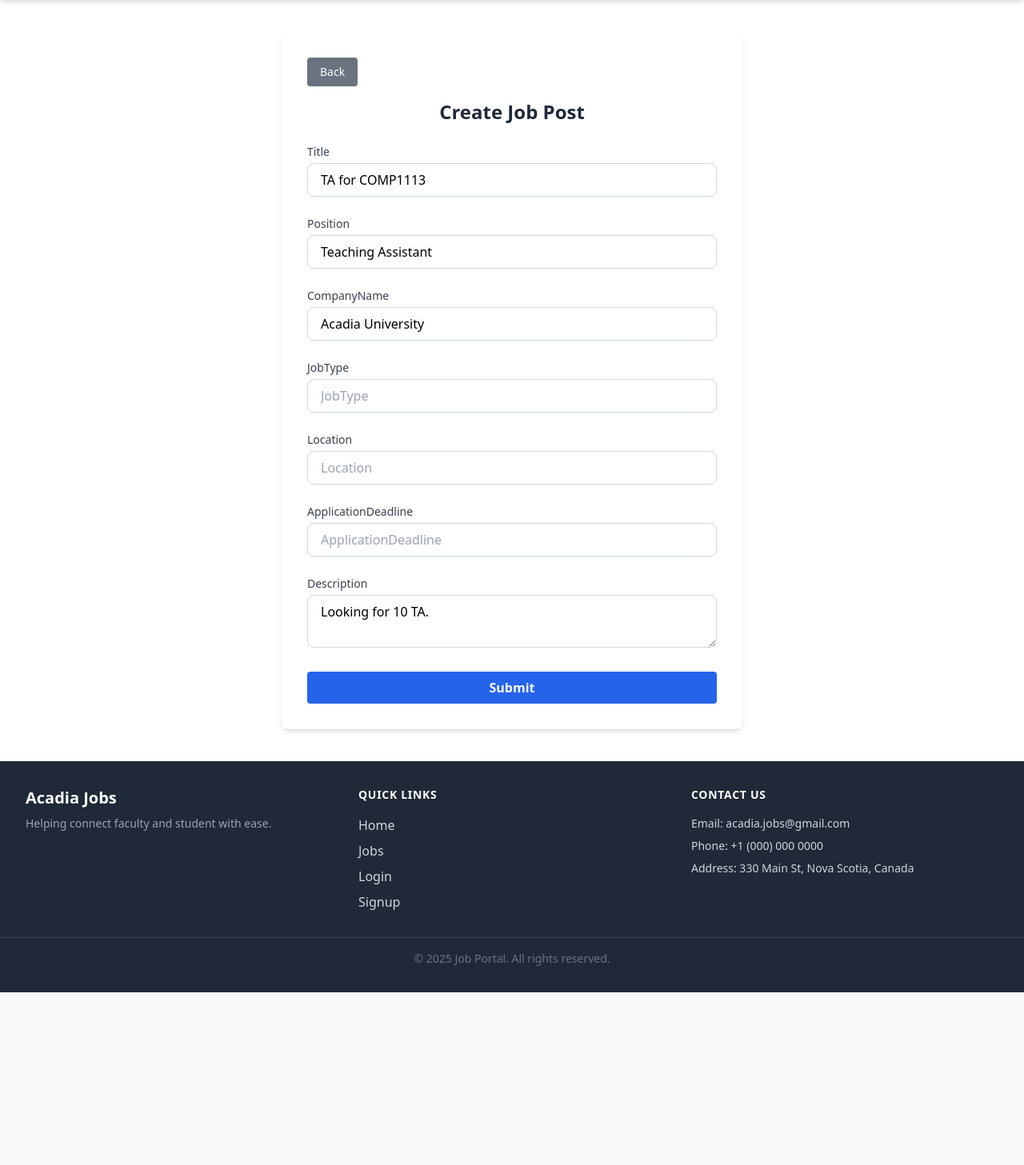
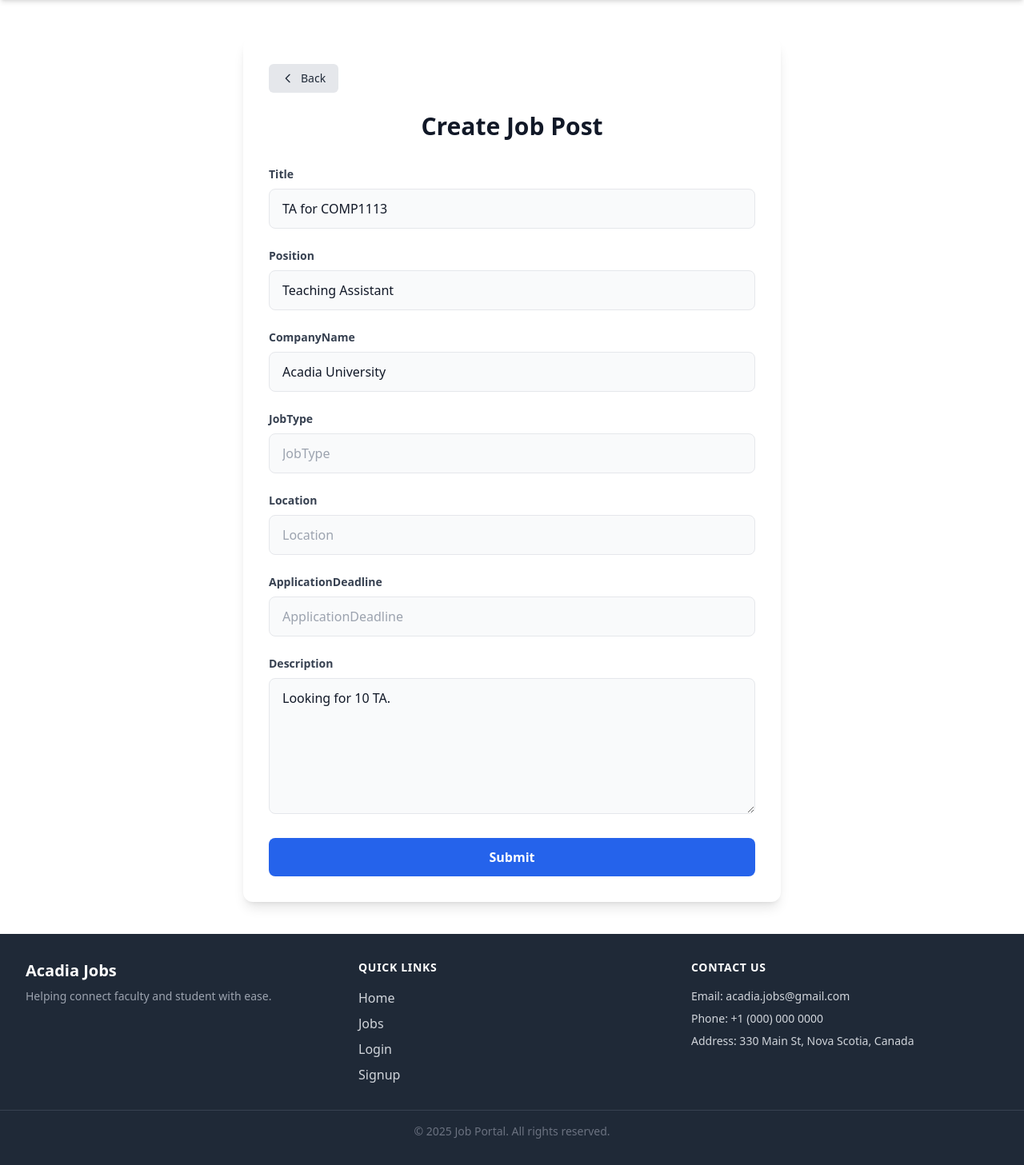
Before and after one commit to roshan589/Acadia-Jobs, a Django app: page /jobs/edit/3/ in a window 1280 px wide. Shown: the part 64-1521 px from the top of the page at 80% size. Before the commit the page ends 1305 px from the top, so only its background shows below. Run offline with Django 5.2, Linux system fonts and the light colour scheme; a user stored in the database is signed in; data comes from the database, SQL or seed files in the repository; some libraries are stand-ins or nearby versions.

Commit message:
Edited the create job html file

```diff
--- a/loginSignup/templates/createJob.html
+++ b/loginSignup/templates/createJob.html
@@ -2,43 +2,57 @@
 
 {% block content %}
 
-<div class="max-w-xl mx-auto mt-10 bg-white shadow-md rounded-lg p-8">
-  <div class="mb-4 ">
-        <a href="{% url 'test' %}" class="inline-block bg-gray-500 text-white px-4 py-2 rounded hover:bg-gray-600 text-sm font-medium">
-            Back
-        </a>
+<div class="max-w-2xl mx-auto mt-12 bg-white shadow-lg rounded-xl p-8">
+  <div class="mb-6">
+    <a href="{% url 'test' %}" class="inline-flex items-center bg-gray-200 text-gray-800 px-4 py-2 rounded-md hover:bg-gray-300 text-sm font-medium transition-colors duration-200">
+      <svg class="w-4 h-4 mr-2" fill="none" stroke="currentColor" viewBox="0 0 24 24" xmlns="http://www.w3.org/2000/svg">
+        <path stroke-linecap="round" stroke-linejoin="round" stroke-width="2" d="M15 19l-7-7 7-7"></path>
+      </svg>
+      Back
+    </a>
   </div>
-  <h2 class="text-2xl font-bold mb-6 text-center text-gray-800">Create Job Post</h2>
-
+  <h2 class="text-3xl font-bold mb-8 text-center text-gray-900">Create Job Post</h2>
 
   <form method="POST" class="space-y-6">
     {% csrf_token %}
     {% for field in form %}
       <div>
-        <label for="{{ field.id_for_label }}" class="block text-sm font-medium text-gray-700 mb-1">
+        <label for="{{ field.id_for_label }}" class="block text-sm font-semibold text-gray-700 mb-2">
           {{ field.label }}
         </label>
         <div class="relative">
           {% if field.name == 'description' %}
-            <!-- Render Textarea for description field -->
-            <textarea name="{{ field.name }}" id="{{ field.id_for_label }}"
-                      class="w-full px-4 py-2 border border-gray-300 rounded-lg focus:outline-none focus:ring-2 focus:ring-blue-500"
-                      placeholder="{{ field.label }}">{{ field.value|default:'' }}</textarea>
+            <!-- Textarea for description field -->
+            <textarea
+              name="{{ field.name }}"
+              id="{{ field.id_for_label }}"
+              class="w-full px-4 py-3 border border-gray-200 rounded-lg bg-gray-50 text-gray-900 placeholder-gray-400 focus:outline-none focus:ring-2 focus:ring-blue-500 focus:border-transparent transition-colors duration-200"
+              placeholder="{{ field.label }}"
+              rows="6"
+            >{{ field.value|default:'' }}</textarea>
           {% else %}
-            <!-- Render input field for other fields -->
-            <input type="{{ field.type }}" name="{{ field.name }}" id="{{ field.id_for_label }}"
-                   class="w-full px-4 py-2 border border-gray-300 rounded-lg focus:outline-none focus:ring-2 focus:ring-blue-500"
-                   value="{{ field.value|default:'' }}" placeholder="{{ field.label }}">
+            <!-- Input field for other fields -->
+            <input
+              type="{{ field.type|default:'text' }}"
+              name="{{ field.name }}"
+              id="{{ field.id_for_label }}"
+              class="w-full px-4 py-3 border border-gray-200 rounded-lg bg-gray-50 text-gray-900 placeholder-gray-400 focus:outline-none focus:ring-2 focus:ring-blue-500 focus:border-transparent transition-colors duration-200"
+              value="{{ field.value|default:'' }}"
+              placeholder="{{ field.label }}"
+            >
           {% endif %}
 
           {% if field.errors %}
-            <p class="text-sm text-red-500 mt-1">{{ field.errors.0 }}</p>
+            <p class="text-sm text-red-600 mt-2">{{ field.errors.0 }}</p>
           {% endif %}
         </div>
       </div>
     {% endfor %}
 
-    <button type="submit" class="w-full bg-blue-600 text-white font-semibold py-2 px-4 rounded hover:bg-blue-700 transition">
+    <button
+      type="submit"
+      class="w-full bg-blue-600 text-white font-semibold py-3 px-4 rounded-lg hover:bg-blue-700 focus:outline-none focus:ring-2 focus:ring-blue-500 focus:ring-offset-2 transition-colors duration-200"
+    >
       Submit
     </button>
   </form>
```
